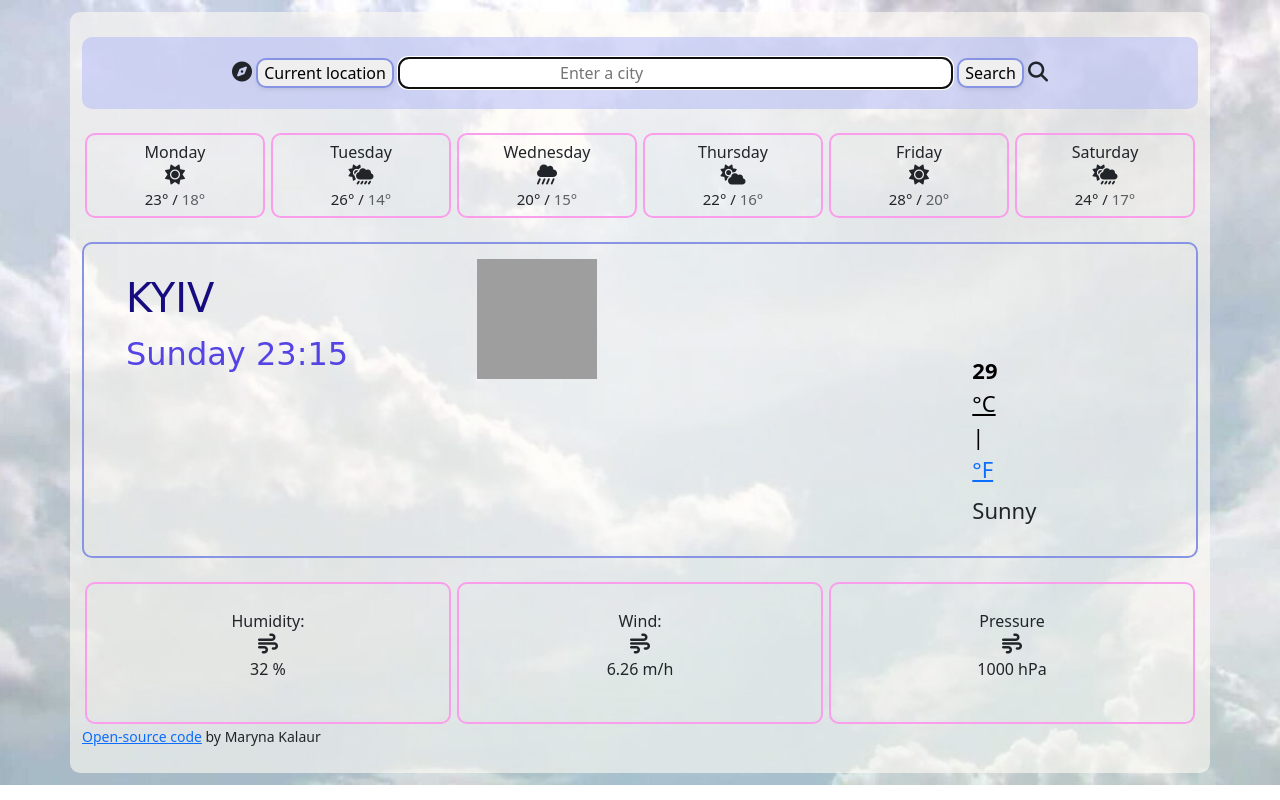
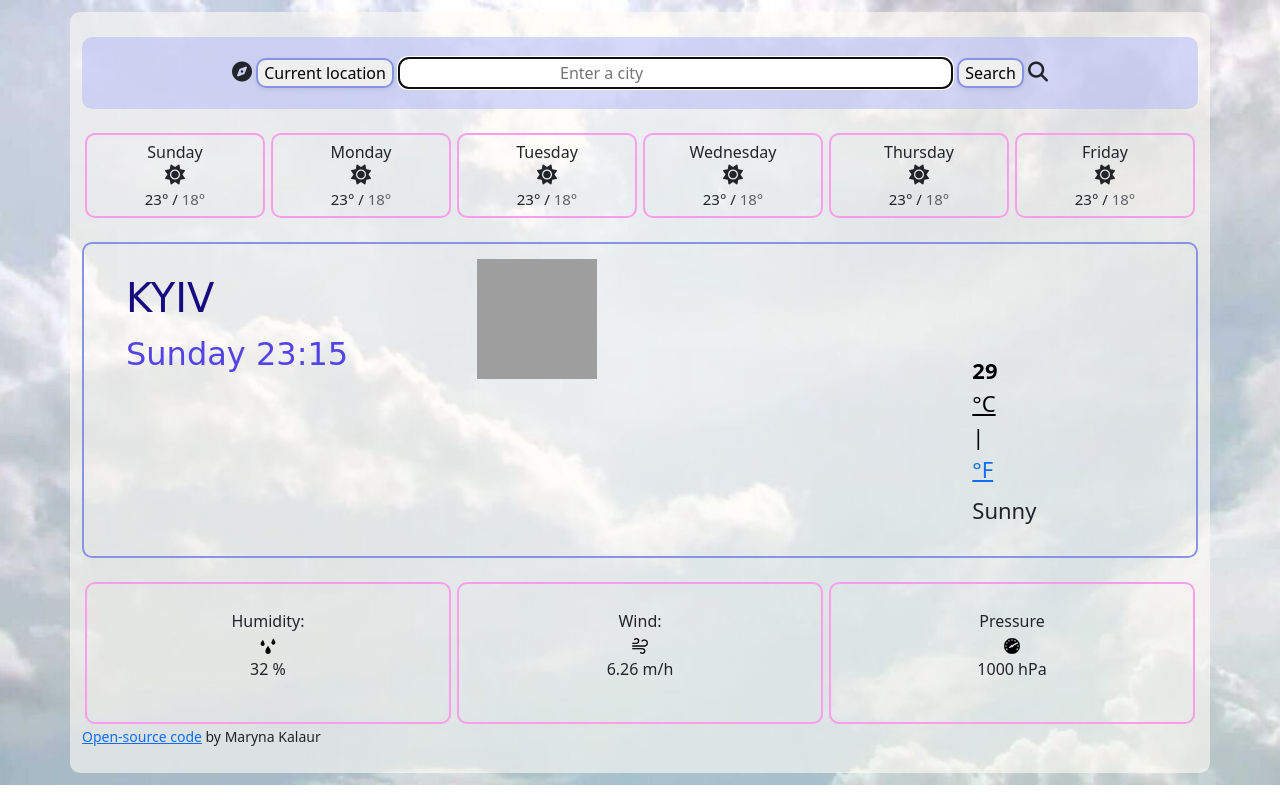
Before and after one commit to kalaurmarina/vanilla-weather-app, a plain HTML site: page index.html in a window 1280 px wide. Drawn offline with nearby package versions, Linux system fonts and the light colour scheme; grey boxes are pictures that could not be loaded.

Commit message:
added new icons

```diff
--- a/index.html
+++ b/index.html
@@ -29,93 +29,9 @@
         </form>
 
         <br/>
-        <div class="weather-forecast">
-        <div class="row m-0">
-            <div class="col sm-6 weather-forecast-days">
-                Monday
-                <br/>
-                <i class="fa-solid fa-sun"></i>
-                <br/>
-                <div class="weather-forecast-temperatures">
-                    <span class="weather-forecast-temperatures-max">
-                        23°
-                    </span>
-                    / <span class="weather-forecast-temperatures-min">
-                        18°
-                    </span>
-                </div>
-            </div>
-            <div class="col weather-forecast-days">
-                Tuesday
-                <br/>
-                <i class="fa-solid fa-cloud-sun-rain"></i>
-                <br/>
-                <div class="weather-forecast-temperatures">
-                    <span class="weather-forecast-temperatures-max">
-                        26°
-                    </span>
-                    / <span class="weather-forecast-temperatures-min">
-                        14°
-                    </span>
-                </div>
-            </div>
-            <div class="col weather-forecast-days">
-                Wednesday
-                <br/>
-                <i class="fa-solid fa-cloud-showers-heavy"></i>
-                <br/>
-                <div class="weather-forecast-temperatures">
-                    <span class="weather-forecast-temperatures-max">
-                        20°
-                    </span>
-                    / <span class="weather-forecast-temperatures-min">
-                        15°
-                    </span>
-                </div>
-            </div>
-            <div class="col weather-forecast-days">
-                Thursday
-                <br/>
-                <i class="fa-solid fa-cloud-sun"></i>
-                <br/>
-                <div class="weather-forecast-temperatures">
-                    <span class="weather-forecast-temperatures-max">
-                        22°
-                    </span>
-                    / <span class="weather-forecast-temperatures-min">
-                        16°
-                    </span>
-                </div>
-            </div>
-            <div class="col weather-forecast-days">
-                Friday
-                <br/>
-                <i class="fa-solid fa-sun"></i>
-                <br/>
-                <div class="weather-forecast-temperatures">
-                    <span class="weather-forecast-temperatures-max">
-                        28°
-                    </span>
-                    / <span class="weather-forecast-temperatures-min">
-                        20°
-                    </span>
-                </div>
-            </div>
-            <div class="col weather-forecast-days">
-                Saturday
-                <br/>
-                <i class="fa-solid fa-cloud-sun-rain"></i>
-                <br/>
-                <div class="weather-forecast-temperatures">
-                    <span class="weather-forecast-temperatures-max">
-                        24°
-                    </span>
-                    / <span class="weather-forecast-temperatures-min">
-                        17°
-                    </span>
-                </div>
-            </div>
-        </div>
+        <div class="weather-forecast"
+        id="forecast">
+
         </div>
 
         <br/>
@@ -156,21 +72,36 @@
             <div class="col sm-6 weather-information">
                 Humidity:
                 <br/>
-                <i class="fa-solid fa-wind" ></i>
+                <img
+                    src="images/icons/icons-wet.png"
+                    width="20px"
+                    height="20px"
+                    alt="Clear"
+                    id="icon">
                 <br/>
                 <p id="humidity"> 32 % </p>
             </div>
             <div class="col weather-information">
                 Wind:
                 <br/>
-                <i class="fa-solid fa-wind"></i>
+                <img
+                    src="images/icons/icons-wind.png"
+                    width="20px"
+                    height="20px"
+                    alt="Clear"
+                    id="icon">
                 <br/>
                 <p id="wind">6.26 m/h</p>
             </div>
             <div class="col weather-information">
                 Pressure
                 <br/>
-                <i class="fa-solid fa-wind"></i>
+                <img
+                    src="images/icons/icons-pressure.png"
+                    width="20px"
+                    height="20px"
+                    alt="Clear"
+                    id="icon">
                 <br/>
                 <p id="pressure">1000 hPa</p>
             </div>
--- a/src/script.js
+++ b/src/script.js
@@ -3,7 +3,8 @@ let currentDate = new Date();
 
 let timeElement = document.querySelector("h2");
 
-function formatDate(date) {
+function formatDate(timestamp) {
+  let date = new Date(timestamp);
   let hours = date.getHours();
   if (hours < 10) {
     hours = `0${hours}`;
@@ -24,9 +25,51 @@ function formatDate(date) {
   ];
 
   let day = days[date.getDay()];
-
   let formattedDate = `${day} ${hours}:${minutes}`;
   return formattedDate;
+}
+
+function displayForecast(response) {
+  let forecastElement = document.querySelector("#forecast");
+
+  let days = [
+    "Sunday",
+    "Monday",
+    "Tuesday",
+    "Wednesday",
+    "Thursday",
+    "Friday"
+  ];
+
+  let forecastHTML = `<div class="row m-0">`;
+  days.forEach(function(day) {
+  forecastHTML = forecastHTML + `
+        <div class="col sm-6 weather-forecast-days">
+            ${day}
+          <br/>
+          <i class="fa-solid fa-sun"></i>
+          <br/>
+        <div class="weather-forecast-temperatures">
+            <span class="weather-forecast-temperatures-max">
+                23°
+            </span>
+            / <span class="weather-forecast-temperatures-min">
+                18°
+            </span>
+        </div>
+        </div>
+      `;
+  });
+
+  forecastHTML = forecastHTML + `</div>`;
+  forecastElement.innerHTML = forecastHTML;
+}
+
+function getForecast(coord) {
+  console.log(coord);
+  let apiKey = "031949a0d7d7edd934eeada2bf7732aa";
+  let apiUrl = `https://api.openweathermap.org/data/2.5/onecall?lat=${coord.lat}&lon=${coord.lon}&appid=${apiKey}&units=metric`;
+  axios.get(apiUrl).then(displayForecast);
 }
 
 timeElement.innerHTML = formatDate(currentDate);
@@ -63,13 +106,12 @@ function convertToCelsius(event) {
    temperatureElement.innerHTML = Math.round(celsiusTemperature);
 }
 
-
 //show City and Location
 function showTemperature(response) {
+  console.log(response.data);
   let celsius = Math.round(response.data.main.temp);
   let fahrenheit = Math.round(celsius * 1.8 + 32);
   temperatureValue(celsius);
-  console.log(response.data);
 
   let h1City = document.querySelector("#city");
   h1City.innerHTML = response.data.name;
@@ -94,6 +136,7 @@ function showTemperature(response) {
   icon.setAttribute("alt", response.data.weather[0].description);
 
   celsiusTemperature = response.data.main.temp;
+  getForecast(response.data.coord);
 }
 
 function temperatureValue(newTemperature) {
@@ -132,7 +175,6 @@ function getCurrentPosition() {
 let buttonMyLocation = document.querySelector("#current-loc");
 buttonMyLocation.addEventListener("click", getCurrentPosition);
 
-
 ///Search for city
 function searchCity(event) {
   event.preventDefault();
@@ -154,6 +196,8 @@ function searchCity(event) {
   }
 }
 
+displayForecast();
+
 let searchFormCity = document.querySelector("#search-city");
 searchFormCity.addEventListener("submit", searchCity);
 
```
Also changed, not shown: images/icons/icons-pressure.png (added), images/icons/icons-wet.png (added), images/icons/icons-wind.png (added).
